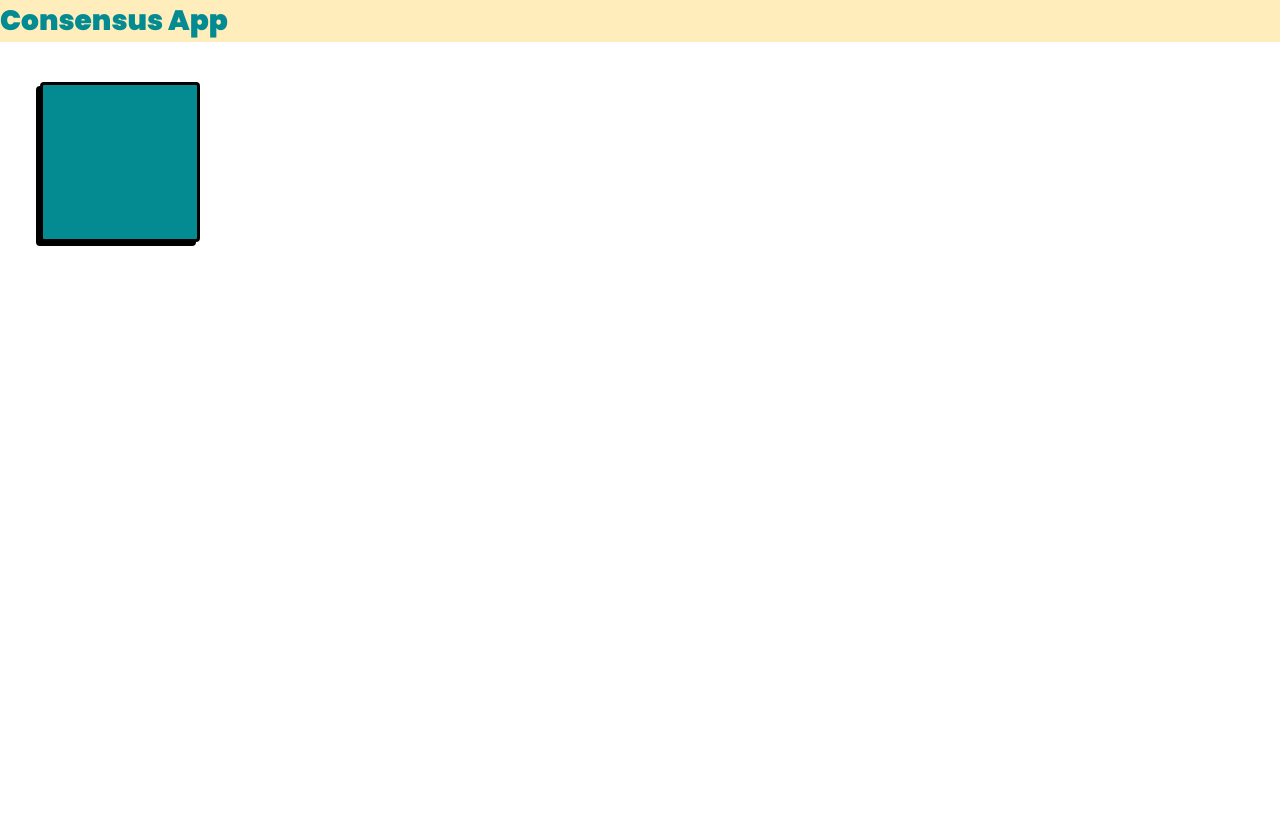
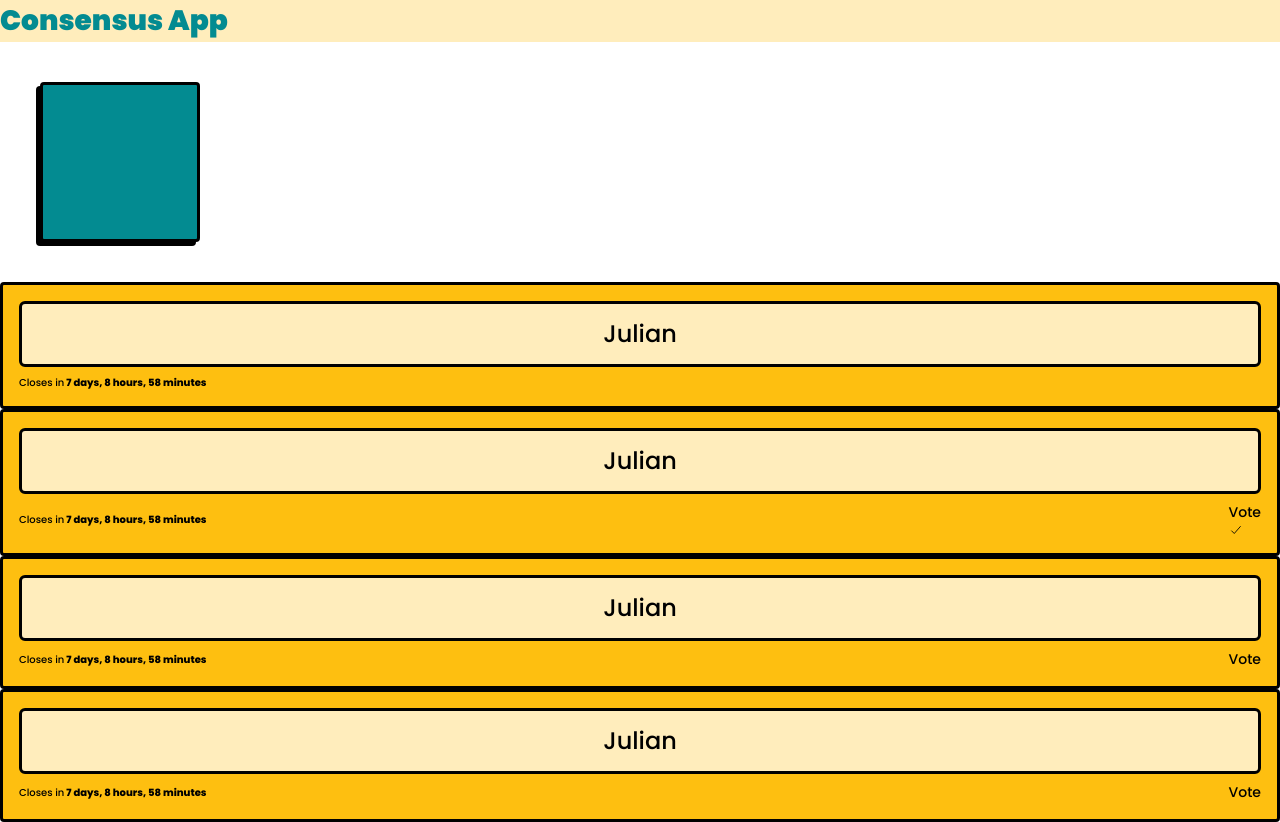
Before and after one commit to devhausleipzigacademy/camp9-final-project, a Next.js app: page / in a window 1280 px wide. Before the commit the page ends 800 px from the top, so only its background shows below. Built offline with nearby package versions, Linux system fonts and the light colour scheme.

Commit message:
changed PollCard structure

```diff
--- a/app/page.tsx
+++ b/app/page.tsx
@@ -1,10 +1,36 @@
-import PollCard from '@/components/PollCard';
+import PollCard from 'components/PollCard';
+import Link from 'next/link';
+import { IoCheckmark } from 'react-icons/io5';
 
 export default function Home() {
   return (
     <>
       <h1 className="title-black text-teal bg-yellow-light">Consensus App</h1>
       <div className=" m-10 w-40 h-40 bg-teal rounded border-brutal shadow-brutal "></div>
+      <PollCard dateInput={new Date('2023-06-15T00:00:00')}>Julian</PollCard>
+      <PollCard
+        icon={
+          <Link href={"/"}>
+            Vote
+            <IoCheckmark />
+          </Link>
+        }
+        dateInput={new Date('2023-06-15T00:00:00')}
+      >
+        Julian
+      </PollCard>
+      <PollCard
+        icon={<h3>Vote</h3>}
+        dateInput={new Date('2023-06-15T00:00:00')}
+      >
+        Julian
+      </PollCard>
+      <PollCard
+        icon={<h3>Vote</h3>}
+        dateInput={new Date('2023-06-15T00:00:00')}
+      >
+        Julian
+      </PollCard>
     </>
   );
 }
--- a/components/PollCard.tsx
+++ b/components/PollCard.tsx
@@ -1,19 +1,10 @@
-import { HiArrowUpRight } from 'react-icons/hi2';
-import { IoCheckmark } from 'react-icons/io5';
-
 interface PollCardProps {
-  question: string;
-  voteButton: boolean;
-  voted: boolean;
+  children: string;
   dateInput: Date;
+  icon?: React.ReactNode;
 }
 
-export default function PollCard({
-  question,
-  dateInput,
-  voted,
-  voteButton,
-}: PollCardProps) {
+export default function PollCard({ children, dateInput, icon }: PollCardProps) {
   const currentDate = new Date(); // Get the current date
 
   const date = new Date(dateInput); // Convert date input string to Date object
@@ -39,7 +30,7 @@ export default function PollCard({
   return (
     <section className="border-3 border-black rounded w-full flex flex-col p-4 justify-between bg-yellow shadow-brutalist gap-2">
       <div className="p-3 border-3 border-black rounded-md bg-yellow-light flex-1 flex items-center justify-center">
-        <h1 className="landing-quote overflow-auto">{question}</h1>
+        <h1 className="landing-quote overflow-auto">{children}</h1>
         {/* Display the question */}
       </div>
       <div className="flex justify-between items-center overflow-auto gap-1">
@@ -71,15 +62,9 @@ export default function PollCard({
             {<span className="small-bold">{date.toLocaleDateString()}</span>}
           </p> // Display the closed date
         )}
-        {voteButton && !voted && isOpen && (
+        {icon && (
           <button className="description flex items-center gap-1">
-            Vote <HiArrowUpRight size={15} />
-          </button>
-        )}
-        {voteButton && voted && (
-          <button className="description flex items-center gap-1">
-            Voted
-            <IoCheckmark size={15} />
+            {icon}
           </button>
         )}
       </div>
```
Also changed, not shown: 1 other file (tests, documents, lock files or other folders).
